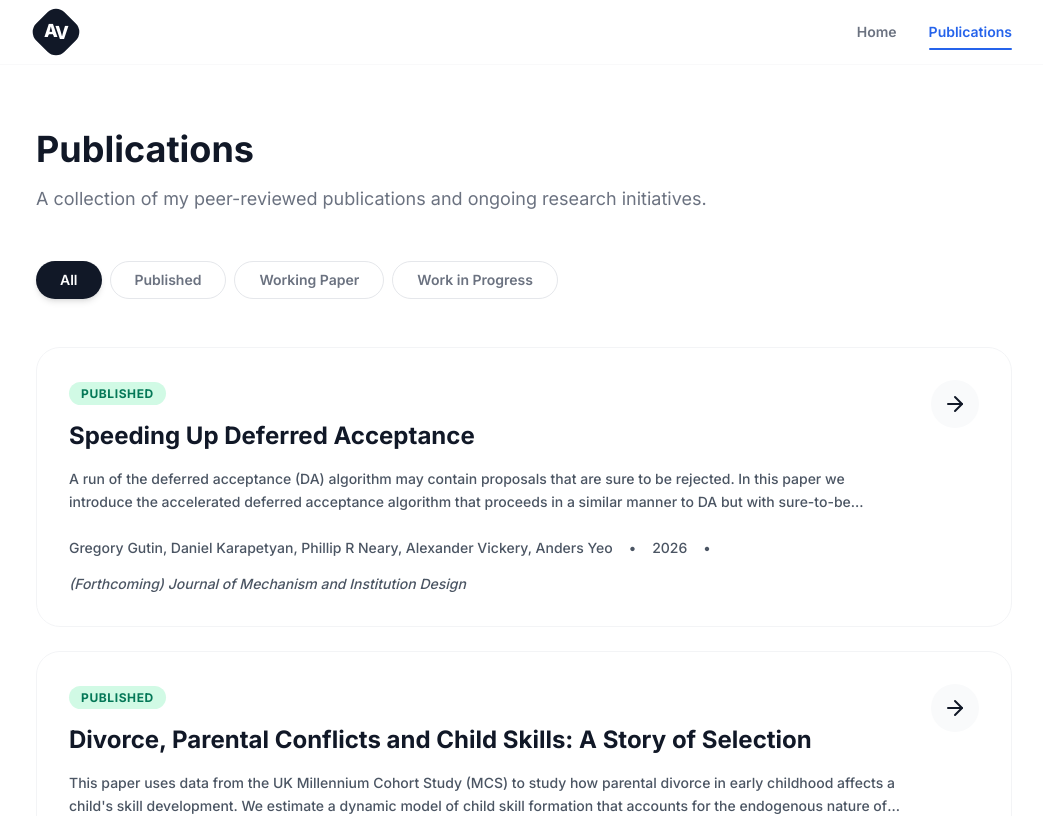
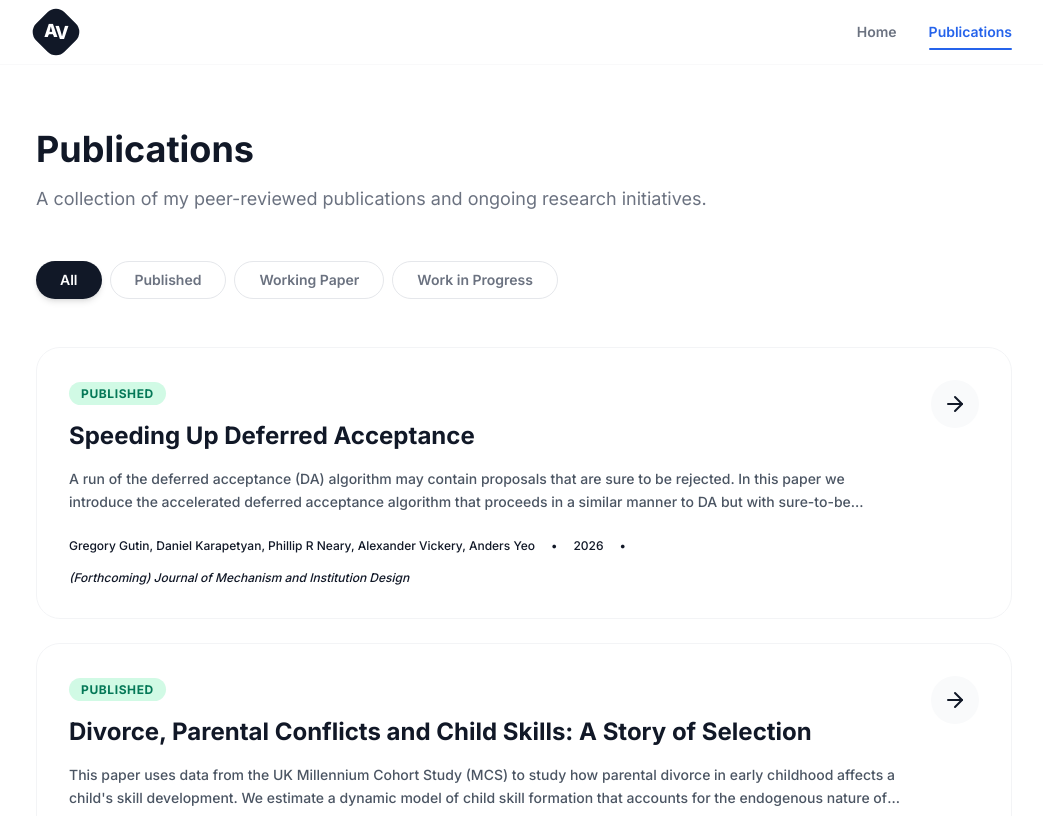
Before and after one commit to Alex-Vickery/alexander-vickery.github.io, a React (Vite) app: page /#/publications in a window 1280 px wide. Shown: the top 816 px of the page, without its empty margins (116-1159 px from the left). Built offline with nearby package versions, Linux system fonts and the light colour scheme.

Commit message:
Fixed fonts

```diff
--- a/pages/PublicationsList.tsx
+++ b/pages/PublicationsList.tsx
@@ -134,8 +134,8 @@ const PublicationsList: React.FC = () => {
                       <p className="mt-4 text-gray-600 line-clamp-2 text-sm font-medium leading-relaxed">
                         {pub.abstract}
                       </p>
-                      <div className="mt-6 flex flex-wrap items-center gap-4 text-sm font-medium text-gray-600">
-                        <span className="text-gray-600">
+                      <div className="mt-6 flex flex-wrap items-center gap-4 text-xs font-medium text-gray-900">
+                        <span className="text-gray-900">
                           {pub.authors.join(", ")}
                         </span>
                         <span>•</span>
```
